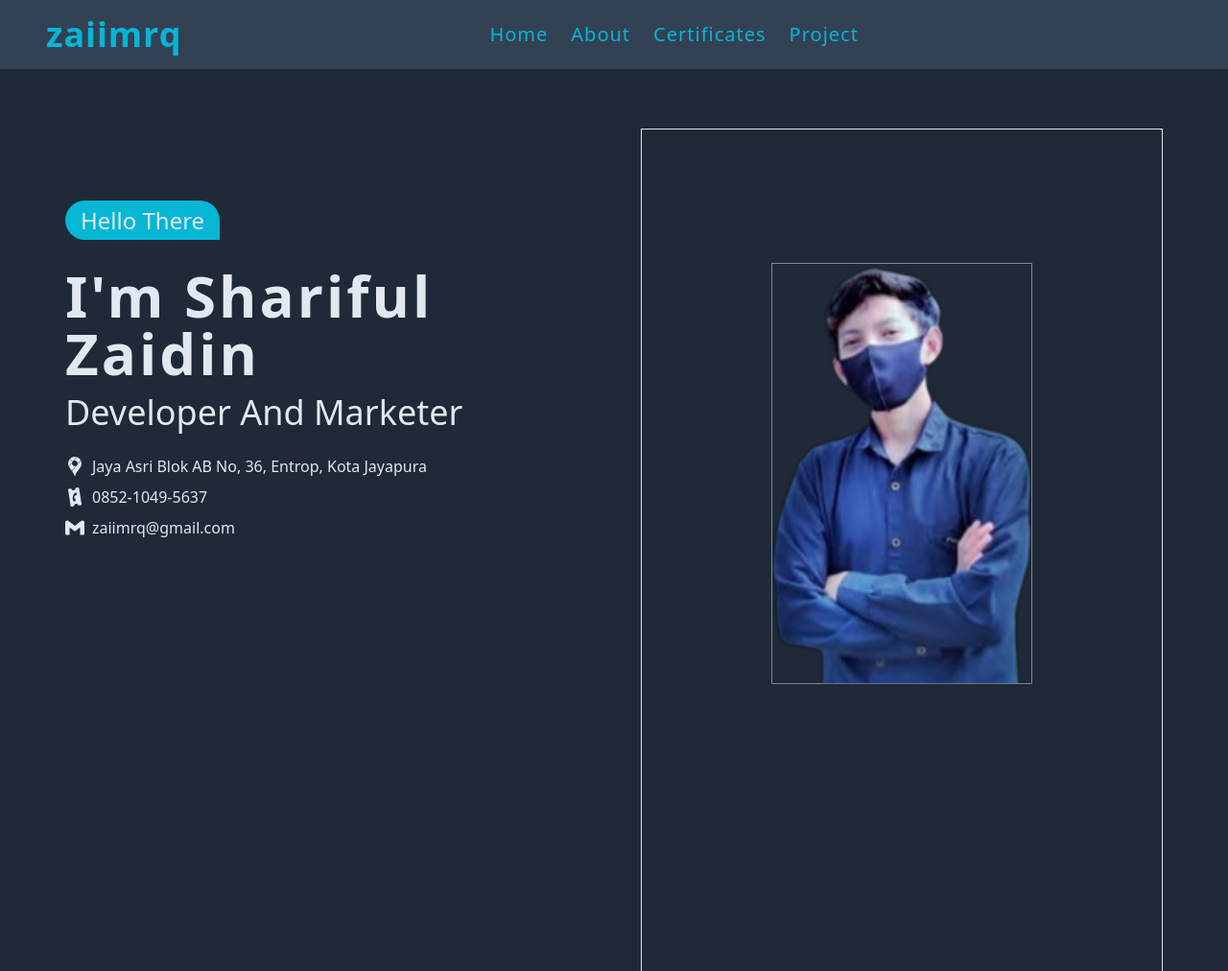
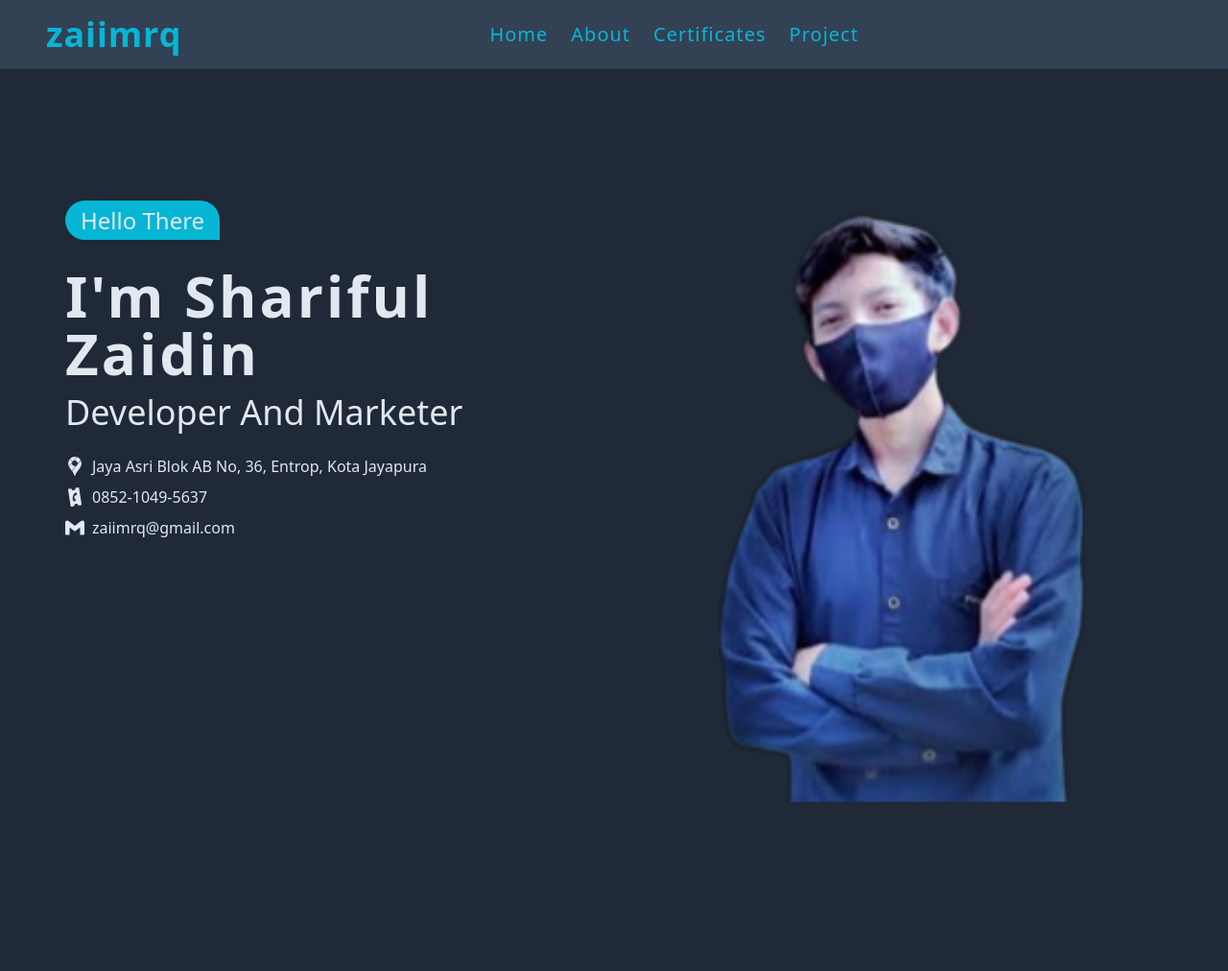
Before and after one commit to zaiimrq/portfolio, a plain HTML site: page index.html in a window 1280 px wide. Shown: the top 1012 px of the page at 96% size. Drawn offline with Linux system fonts and the light colour scheme.

Commit message:
profile done

```diff
--- a/index.html
+++ b/index.html
@@ -56,8 +56,8 @@
                         </div>
                     </div>
                     <div class="w-full px-7 lg:w-1/2">
-                        <div class="w-full overflow-hidden relative pt-8 border sm:pt-0">
-                            <img src="src/img/profile.png" alt="slamet shariful zaidin" class="object-cover w-full h-full sm:scale-50 sm:m-0 lg:-translate-y-20 border" id="prof">
+                        <div class="w-full overflow-hidden relative pt-8">
+                            <img src="src/img/profile.png" alt="slamet shariful zaidin" class="object-cover w-full h-full sm:scale-[.7] sm:-translate-y-40 lg:-translate-y-20">
                         </div>
                     </div>
                 </div>
```
Also changed, not shown: src/css/style.css.
